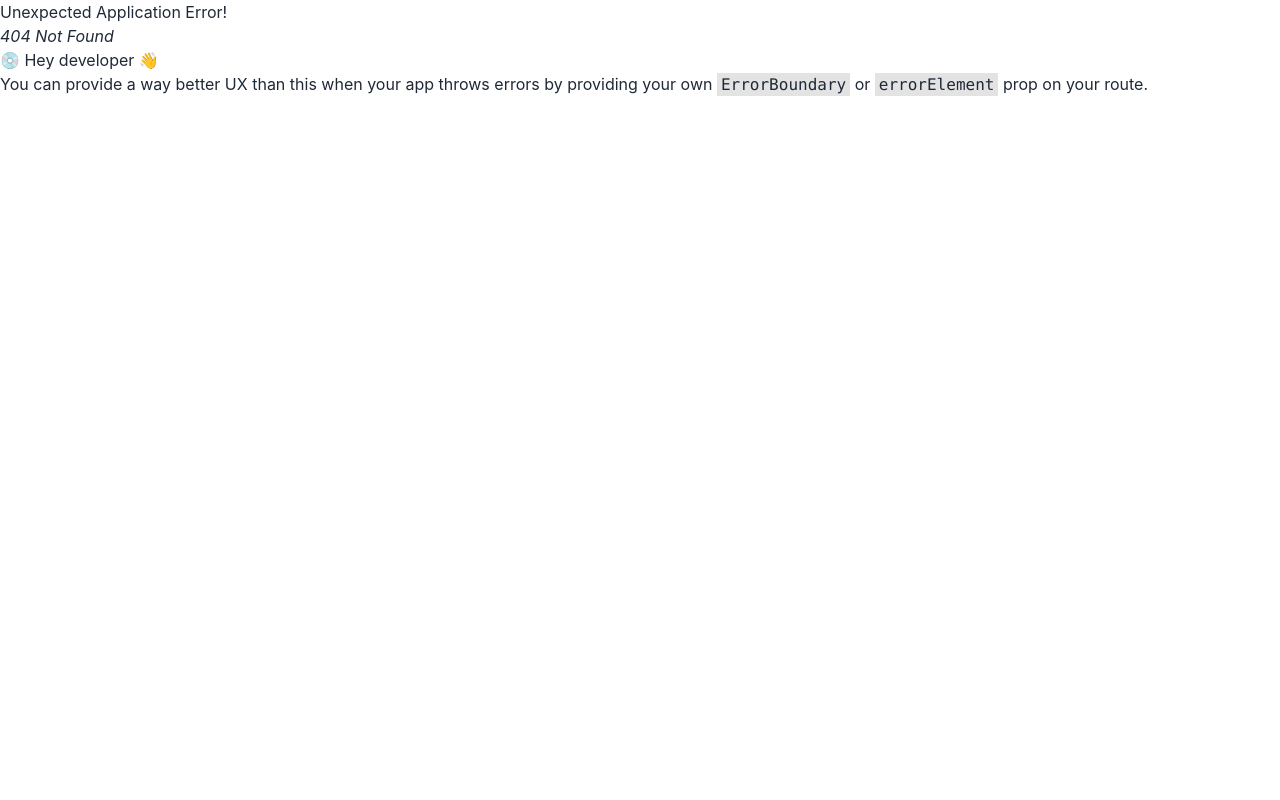
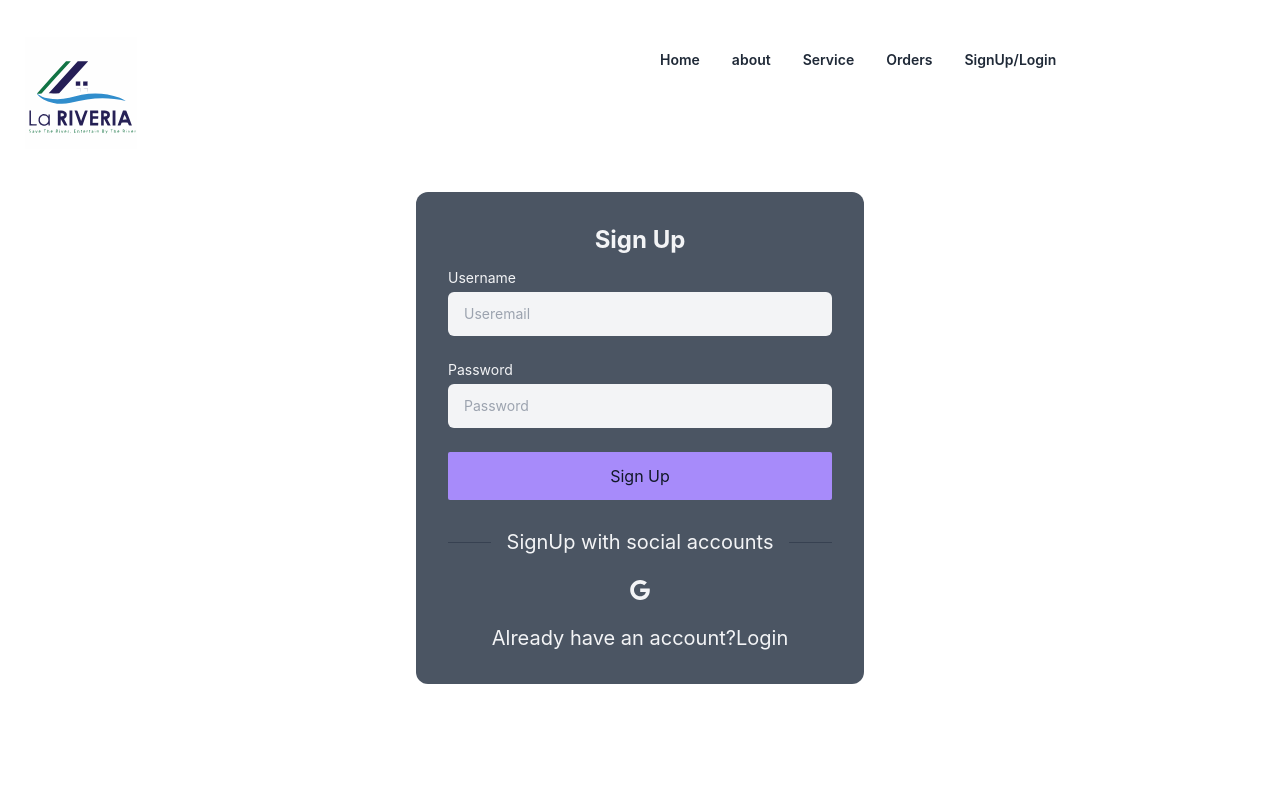
Before and after one commit to Abdurrahmanewu/La-Riveria-client, a React (Create React App) app: page /signup in a window 1280 px wide. Before the commit this address had no page. Shown: the top 800 px of the page. Built offline with nearby package versions, Linux system fonts and the light colour scheme.

Commit message:
firebase , sigin, login set

```diff
--- a/package.json
+++ b/package.json
@@ -6,6 +6,7 @@
     "@testing-library/jest-dom": "^5.17.0",
     "@testing-library/react": "^13.4.0",
     "@testing-library/user-event": "^13.5.0",
+    "firebase": "^10.1.0",
     "react": "^18.2.0",
     "react-dom": "^18.2.0",
     "react-router-dom": "^6.14.2",
--- /dev/null
+++ b/src/Access/Login/Login.jsx
@@ -0,0 +1,87 @@
+import React, { useContext } from "react";
+import { Link } from "react-router-dom";
+import { AuthContext } from "../../Contexts/AuthProvider/AuthProvider";
+
+const Login = () => {
+  const { login } = useContext(AuthContext);
+  const handleLogin = (event) => {
+    event.preventDefault();
+    const form = event.target;
+    const email = form.email.value;
+    const password = form.password.value;
+    console.log(email, password);
+    login(email, password)
+      .then((result) => {
+        const user = result.user;
+        console.log(user);
+      })
+      .catch((e) => console.log(e));
+  };
+  return (
+    <div className="mt-28 flex justify-center">
+      <div className="w-full max-w-md p-8 space-y-3 rounded-xl bg-gray-600 text-gray-100 ">
+        <h1 className="text-2xl font-bold text-center">Login</h1>
+        <form
+          onSubmit={handleLogin}
+          novalidate=""
+          action=""
+          className="space-y-6"
+        >
+          <div className="space-y-1 text-sm">
+            <label for="username" className="block text-gray-100">
+              Username
+            </label>
+            <input
+              type="text"
+              name="email"
+              id="userEmail"
+              placeholder="Email"
+              className="w-full px-4 py-3 rounded-md border-gray-700 bg-gray-100 text-gray-900 focus:border-violet-400"
+            />
+          </div>
+          <div className="space-y-1 text-sm">
+            <label for="password" className="block text-gray-100">
+              Password
+            </label>
+            <input
+              type="password"
+              name="password"
+              id="password"
+              placeholder="Password"
+              className="w-full px-4 py-3 rounded-md border-gray-700 bg-gray-100 text-gray-900 focus:border-violet-400"
+            />
+          </div>
+          <button className="block w-full p-3 text-center rounded-sm text-gray-900 bg-violet-400">
+            Login
+          </button>
+        </form>
+        {/* <div className="flex items-center pt-4 space-x-1">
+          <div className="flex-1 h-px sm:w-16 bg-gray-700"></div>
+          <p className="px-3 text-xl text-gray-100">
+            SignUp with social accounts
+          </p>
+          <div className="flex-1 h-px sm:w-16 bg-gray-700"></div>
+        </div>
+        <div className="flex justify-center space-x-4">
+          <button aria-label="Log in with Google" className="p-3 rounded-sm">
+            <svg
+              xmlns="http://www.w3.org/2000/svg"
+              viewBox="0 0 32 32"
+              className="w-5 h-5 fill-current"
+            >
+              <path d="M16.318 13.714v5.484h9.078c-0.37 2.354-2.745 6.901-9.078 6.901-5.458 0-9.917-4.521-9.917-10.099s4.458-10.099 9.917-10.099c3.109 0 5.193 1.318 6.38 2.464l4.339-4.182c-2.786-2.599-6.396-4.182-10.719-4.182-8.844 0-16 7.151-16 16s7.156 16 16 16c9.234 0 15.365-6.49 15.365-15.635 0-1.052-0.115-1.854-0.255-2.651z"></path>
+            </svg>
+          </button>
+        </div> */}
+        <p className="text-xl text-center sm:px-6 text-gray-100">
+          Don't have any account?
+          <Link className="text-xl" to="/signup">
+            Sign Up
+          </Link>
+        </p>
+      </div>
+    </div>
+  );
+};
+
+export default Login;
--- /dev/null
+++ b/src/Access/SignUp/SignUp.jsx
@@ -0,0 +1,87 @@
+import React, { useContext } from "react";
+import { Link } from "react-router-dom";
+import { AuthContext } from "../../Contexts/AuthProvider/AuthProvider";
+
+const SignUp = () => {
+  const { createUser } = useContext(AuthContext);
+  const handleSignup = (event) => {
+    event.preventDefault();
+    const form = event.target;
+    const email = form.email.value;
+    const password = form.password.value;
+    console.log(email, password);
+    createUser(email, password)
+      .then((result) => {
+        const user = result.user;
+        console.log(user);
+      })
+      .catch((e) => console.log(e));
+  };
+  return (
+    <div className="mt-28 flex justify-center">
+      <div className="w-full max-w-md p-8 space-y-3 rounded-xl bg-gray-600 text-gray-100 ">
+        <h1 className="text-2xl font-bold text-center">Sign Up</h1>
+        <form
+          onSubmit={handleSignup}
+          novalidate=""
+          action=""
+          className="space-y-6"
+        >
+          <div className="space-y-1 text-sm">
+            <label for="username" className="block text-gray-100">
+              Username
+            </label>
+            <input
+              type="text"
+              name="email"
+              id="email"
+              placeholder="Useremail"
+              className="w-full px-4 py-3 rounded-md border-gray-700 bg-gray-100 text-gray-900 focus:border-violet-400"
+            />
+          </div>
+          <div className="space-y-1 text-sm">
+            <label for="password" className="block text-gray-100">
+              Password
+            </label>
+            <input
+              type="password"
+              name="password"
+              id="password"
+              placeholder="Password"
+              className="w-full px-4 py-3 rounded-md border-gray-700 bg-gray-100 text-gray-900 focus:border-violet-400"
+            />
+          </div>
+          <button className="block w-full p-3 text-center rounded-sm text-gray-900 bg-violet-400">
+            Sign Up
+          </button>
+        </form>
+        <div className="flex items-center pt-4 space-x-1">
+          <div className="flex-1 h-px sm:w-16 bg-gray-700"></div>
+          <p className="px-3 text-xl text-gray-100">
+            SignUp with social accounts
+          </p>
+          <div className="flex-1 h-px sm:w-16 bg-gray-700"></div>
+        </div>
+        <div className="flex justify-center space-x-4">
+          <button aria-label="Log in with Google" className="p-3 rounded-sm">
+            <svg
+              xmlns="http://www.w3.org/2000/svg"
+              viewBox="0 0 32 32"
+              className="w-5 h-5 fill-current"
+            >
+              <path d="M16.318 13.714v5.484h9.078c-0.37 2.354-2.745 6.901-9.078 6.901-5.458 0-9.917-4.521-9.917-10.099s4.458-10.099 9.917-10.099c3.109 0 5.193 1.318 6.38 2.464l4.339-4.182c-2.786-2.599-6.396-4.182-10.719-4.182-8.844 0-16 7.151-16 16s7.156 16 16 16c9.234 0 15.365-6.49 15.365-15.635 0-1.052-0.115-1.854-0.255-2.651z"></path>
+            </svg>
+          </button>
+        </div>
+        <p className="text-xl text-center sm:px-6 text-gray-100">
+          Already have an account?
+          <Link className="text-" to="/login">
+            Login
+          </Link>
+        </p>
+      </div>
+    </div>
+  );
+};
+
+export default SignUp;
--- a/src/Components/HalfPackges/HalfPackges.jsx
+++ b/src/Components/HalfPackges/HalfPackges.jsx
@@ -5,7 +5,7 @@ import { Link } from "react-router-dom";
 const HalfPackges = () => {
   const [packages3, setPackages3] = useState([]);
   useEffect(() => {
-    fetch("http://localhost:5005/packagesof3")
+    fetch("http://localhost:5005/packages?limit=3")
       .then((res) => res.json())
       .then((data) => {
         setPackages3(data);
--- a/src/Components/Home/Home.jsx
+++ b/src/Components/Home/Home.jsx
@@ -1,15 +1,18 @@
-import React from "react";
+import React, { useContext } from "react";
 import Slider from "../Slider/Slider";
 import Features from "../Features/Features";
 import Packages from "../Packges/Packages";
 import HalfPackges from "../HalfPackges/HalfPackges";
+import { AuthContext } from "../../Contexts/AuthProvider/AuthProvider";
 
 const Home = () => {
+
   return (
     <div className="mt-10">
       <Slider></Slider>
       <Features></Features>
       <HalfPackges></HalfPackges>
+
     </div>
   );
 };
--- /dev/null
+++ b/src/Contexts/AuthProvider/AuthProvider.js
@@ -0,0 +1,33 @@
+import React, { createContext, useEffect, useState } from "react";
+import {
+  createUserWithEmailAndPassword,
+  getAuth,
+  signInWithEmailAndPassword,
+} from "firebase/auth";
+import app from "../../Firebase/firebase.config";
+
+export const AuthContext = createContext();
+const auth = getAuth(app);
+
+const AuthProvider = ({ children }) => {
+  const [user, setUser] = useState(null);
+  const [loading, setLoading] = useState(true);
+
+  const createUser = (email, password) => {
+    setLoading(true);
+    return createUserWithEmailAndPassword(auth, email, password);
+  };
+  const login = (email, password) => {
+    setLoading(true);
+    return signInWithEmailAndPassword(auth, email, password);
+  };
+  useEffect(() => {}, []);
+  const authInfo = { user, createUser, login };
+  return (
+    <div>
+      <AuthContext.Provider value={authInfo}>{children}</AuthContext.Provider>
+    </div>
+  );
+};
+
+export default AuthProvider;
--- /dev/null
+++ b/src/Firebase/firebase.config.js
@@ -0,0 +1,20 @@
+// Import the functions you need from the SDKs you need
+import { initializeApp } from "firebase/app";
+// TODO: Add SDKs for Firebase products that you want to use
+// https://firebase.google.com/docs/web/setup#available-libraries
+
+// Your web app's Firebase configuration
+const firebaseConfig = {
+  apiKey: process.env.REACT_APP_apiKey,
+  authDomain: process.env.REACT_APP_authDomain,
+  projectId: process.env.REACT_APP_projectId,
+  storageBucket: process.env.REACT_APP_storageBucket,
+  messagingSenderId: process.env.REACT_APP_messagingSenderId,
+  appId: process.env.REACT_APP_appId,
+};
+//
+
+// Initialize Firebase
+const app = initializeApp(firebaseConfig);
+
+export default app;
--- a/src/Shared/Header/Header.js
+++ b/src/Shared/Header/Header.js
@@ -16,6 +16,9 @@ const Header = () => {
       </li>
       <li className="font-semibold">
         <Link to="/orders">Orders</Link>
+      </li>
+      <li className="font-semibold">
+        <Link to="/signup">SignUp/Login</Link>
       </li>
 
       {/* <li>{user?.email}</li> */}
--- a/src/index.js
+++ b/src/index.js
@@ -1,13 +1,16 @@
-import React from 'react';
-import ReactDOM from 'react-dom/client';
-import './index.css';
-import App from './App';
-import reportWebVitals from './reportWebVitals';
+import React from "react";
+import ReactDOM from "react-dom/client";
+import "./index.css";
+import App from "./App";
+import reportWebVitals from "./reportWebVitals";
+import AuthProvider from "./Contexts/AuthProvider/AuthProvider";
 
-const root = ReactDOM.createRoot(document.getElementById('root'));
+const root = ReactDOM.createRoot(document.getElementById("root"));
 root.render(
   <React.StrictMode>
-    <App />
+    <AuthProvider>
+      <App />
+    </AuthProvider>
   </React.StrictMode>
 );
 
```
Also changed, not shown: src/Routes/Router.js (+10 -0 lines), 1 other file (tests, documents, lock files or other folders).
